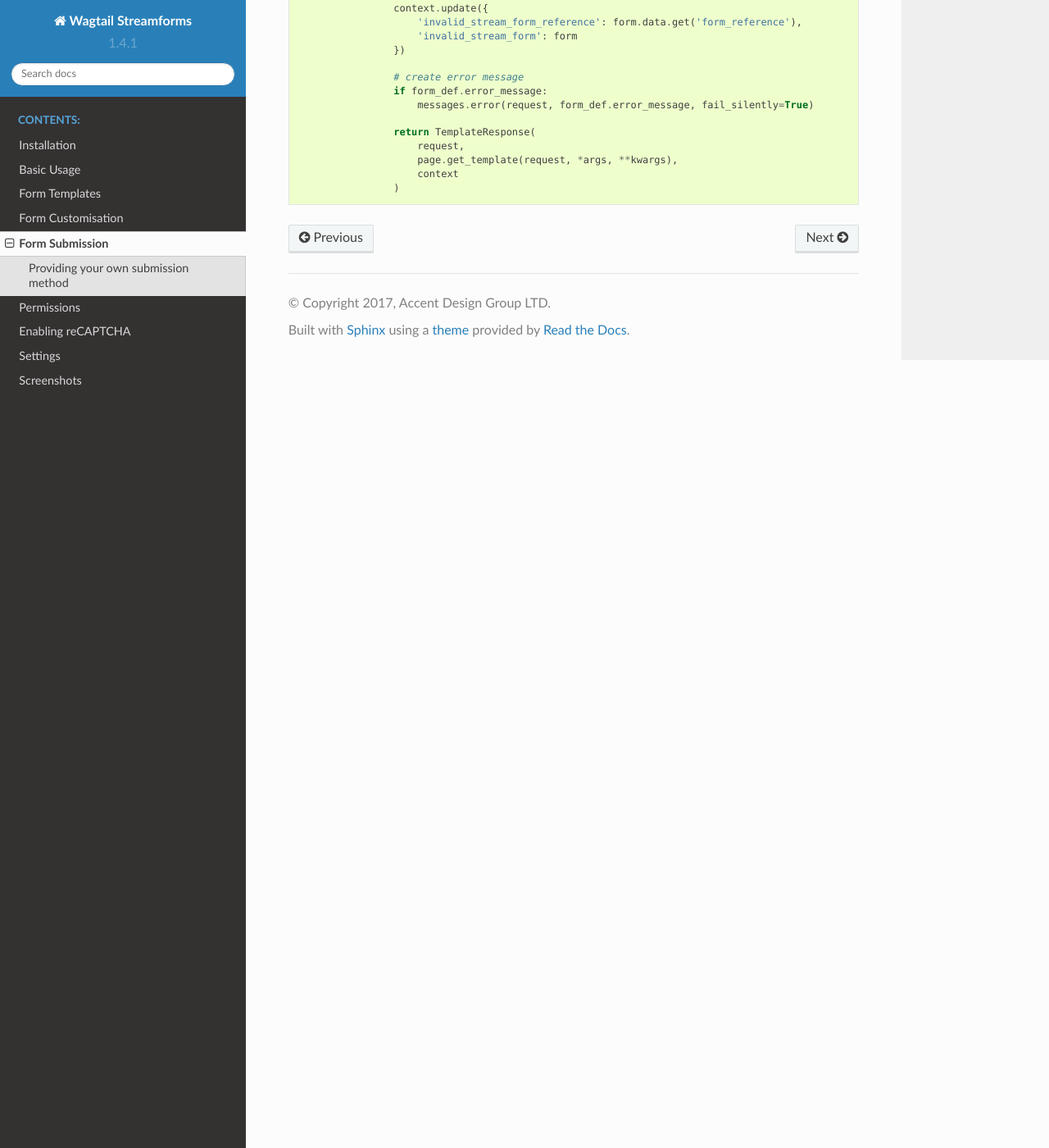
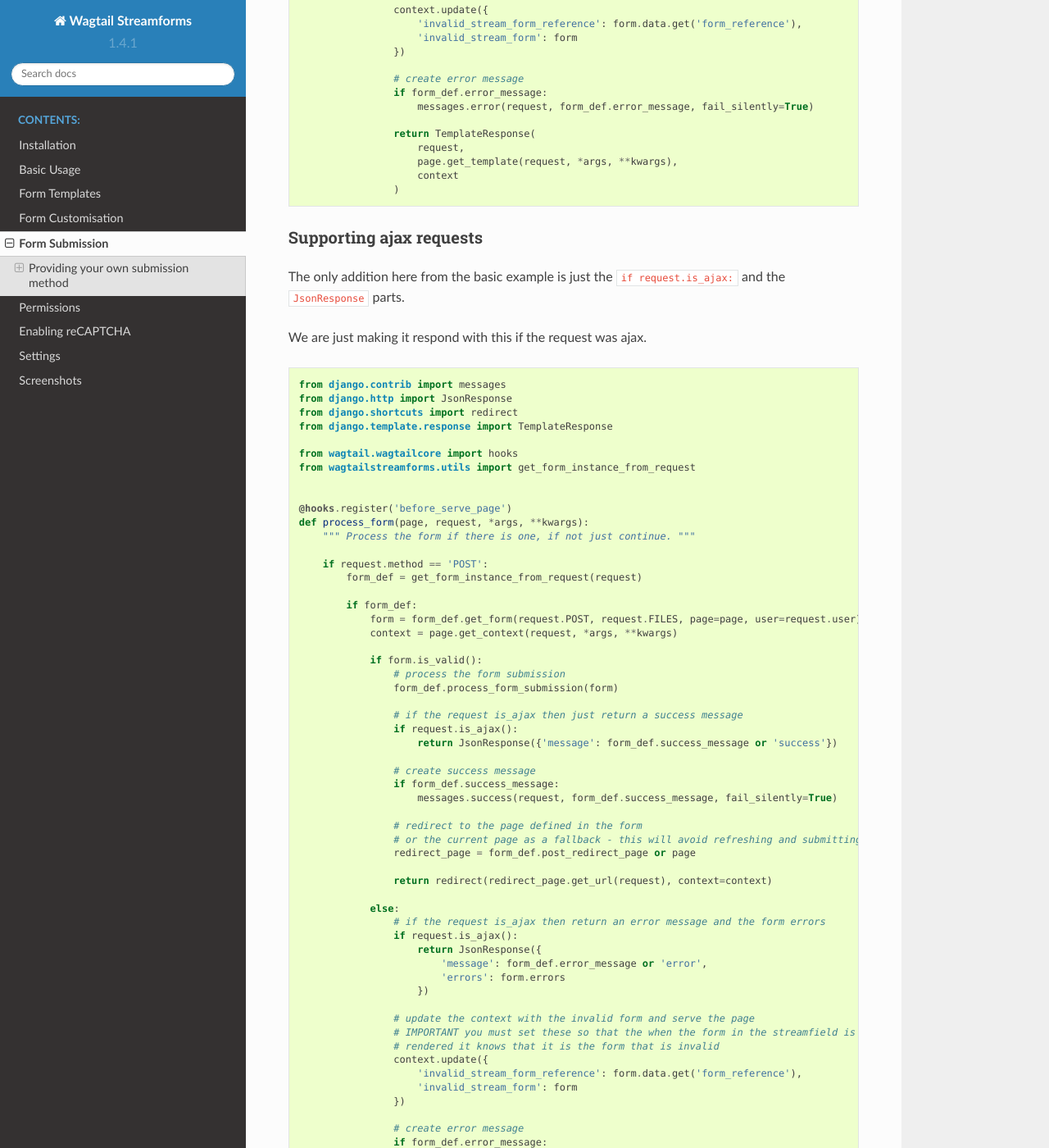
Before and after one commit to labd/wagtailstreamforms, a Sphinx documentation site: the page built from docs/submission.rst, in a window 1280 px wide and 1400 px high, scrolled down 1403 px. Shown: the whole window at 82% size. Built offline with Sphinx 7.4.7 and the Read the Docs theme 2.0.0, drawn with Linux system fonts in a browser that asks for light colours; some of the changed text lies outside the part shown.

Commit message:
added example hook for ajax requests

```diff
--- a/docs/submission.rst
+++ b/docs/submission.rst
@@ -26,7 +26,8 @@ If you do not want the current hook to be used you need to disable it by setting
 
 With this set no forms will be processed of any kind and you are free to process them how you feel fit.
 
-An example of a hook:
+A basic hook example
+~~~~~~~~~~~~~~~~~~~~
 
 .. code-block:: python
 
@@ -81,3 +82,108 @@ An example of a hook:
                         page.get_template(request, *args, **kwargs),
                         context
                     )
+
+Supporting ajax requests
+~~~~~~~~~~~~~~~~~~~~~~~~
+
+The only addition here from the basic example is just the  ``if request.is_ajax:`` and the ``JsonResponse`` parts.
+
+We are just making it respond with this if the request was ajax.
+
+.. code-block:: python
+
+    from django.contrib import messages
+    from django.http import JsonResponse
+    from django.shortcuts import redirect
+    from django.template.response import TemplateResponse
+
+    from wagtail.wagtailcore import hooks
+    from wagtailstreamforms.utils import get_form_instance_from_request
+
+
+    @hooks.register('before_serve_page')
+    def process_form(page, request, *args, **kwargs):
+        """ Process the form if there is one, if not just continue. """
+
+        if request.method == 'POST':
+            form_def = get_form_instance_from_request(request)
+
+            if form_def:
+                form = form_def.get_form(request.POST, request.FILES, page=page, user=request.user)
+                context = page.get_context(request, *args, **kwargs)
+
+                if form.is_valid():
+                    # process the form submission
+                    form_def.process_form_submission(form)
+
+                    # if the request is_ajax then just return a success message
+                    if request.is_ajax():
+                        return JsonResponse({'message': form_def.success_message or 'success'})
+
+                    # create success message
+                    if form_def.success_message:
+                        messages.success(request, form_def.success_message, fail_silently=True)
+
+                    # redirect to the page defined in the form
+                    # or the current page as a fallback - this will avoid refreshing and submitting again
+                    redirect_page = form_def.post_redirect_page or page
+
+                    return redirect(redirect_page.get_url(request), context=context)
+
+                else:
+                    # if the request is_ajax then return an error message and the form errors
+                    if request.is_ajax():
+                        return JsonResponse({
+                            'message': form_def.error_message or 'error',
+                            'errors': form.errors
+                        })
+
+                    # update the context with the invalid form and serve the page
+                    # IMPORTANT you must set these so that the when the form in the streamfield is
+                    # rendered it knows that it is the form that is invalid
+                    context.update({
+                        'invalid_stream_form_reference': form.data.get('form_reference'),
+                        'invalid_stream_form': form
+                    })
+
+                    # create error message
+                    if form_def.error_message:
+                        messages.error(request, form_def.error_message, fail_silently=True)
+
+                    return TemplateResponse(
+                        request,
+                        page.get_template(request, *args, **kwargs),
+                        context
+                    )
+
+The template for the form might look like:
+
+::
+
+    <h2>{{ value.form.name }}</h2>
+    <form action="{{ value.form_action }}" method="post" id="id_streamforms_{{ form.initial.form_id }}" novalidate>
+        {% csrf_token %}
+        {% for hidden in form.hidden_fields %}{{ hidden }}{% endfor %}
+        {% for field in form.visible_fields %}
+            {% include 'streamforms/partials/form_field.html' %}
+        {% endfor %}
+        <input type="submit" value="{{ value.form.submit_button_text }}">
+    </form>
+    <script>
+        $("#id_streamforms_{{ form.initial.form_id }}").submit(function(e) {
+            $.ajax({
+                type: "POST",
+                url: ".",
+                data: $(this).serialize(),
+                success: function(data) {
+                    // do something with data
+                    console.log(data);
+                },
+                error: function(data) {
+                    // do something with data
+                    console.log(data);
+                }
+            });
+            e.preventDefault();
+        });
+    </script>
```
